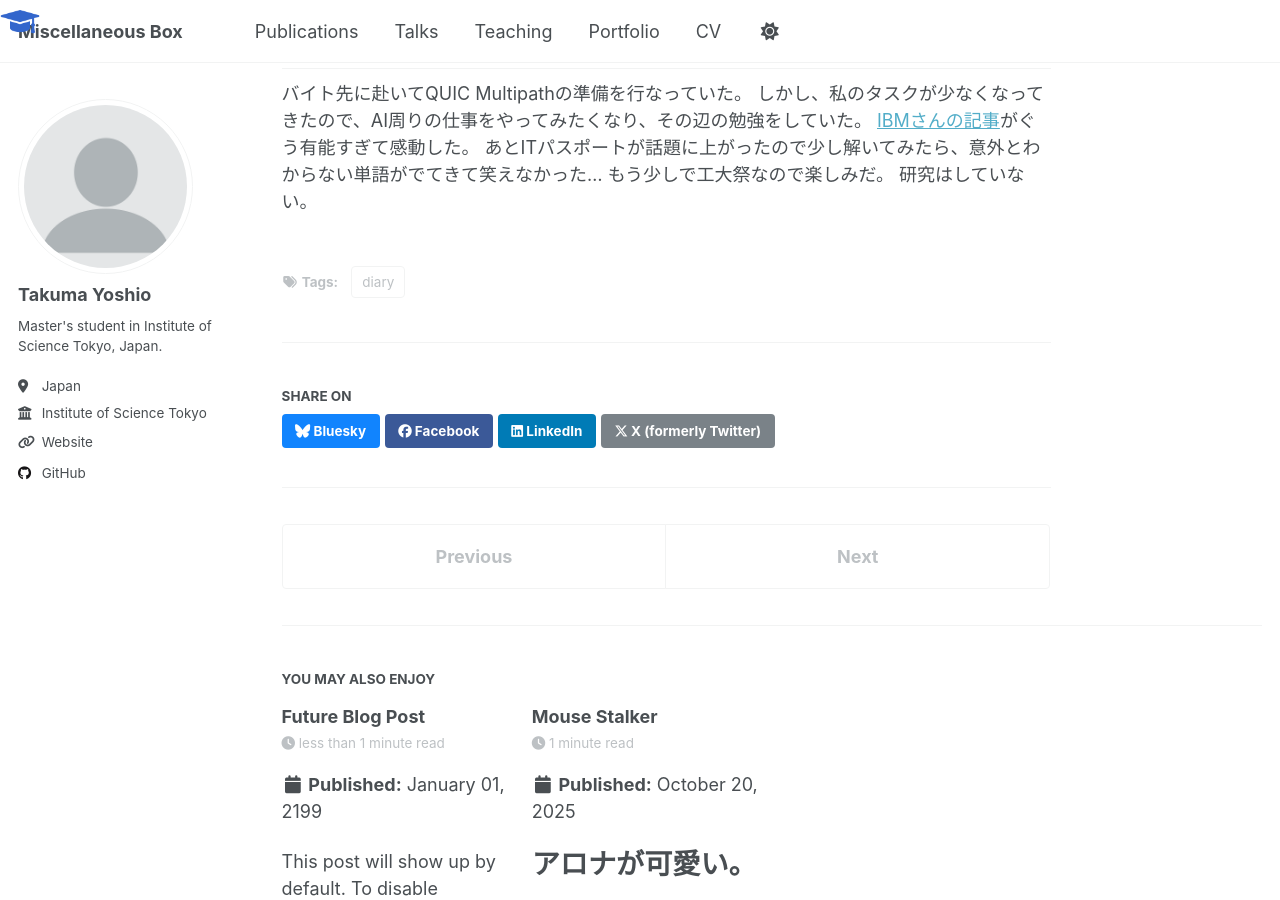
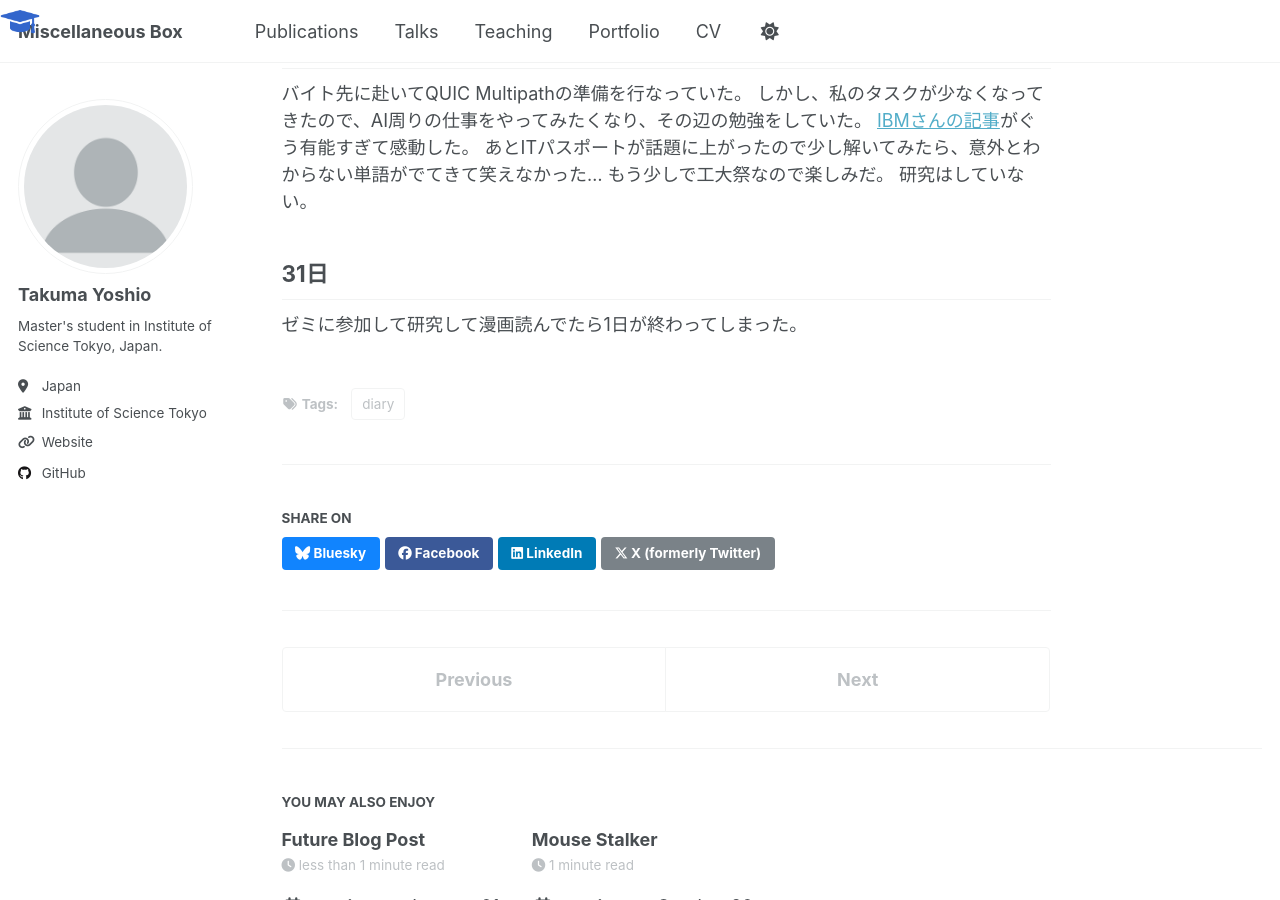
Before and after one commit to ta-yoshi02/ta-yoshi02.github.io, a Jekyll site: the page built from _posts/2025-10-10-blog-post.md, in a window 1280 px wide and 900 px high, scrolled down 3574 px. Built offline with Jekyll 4.4.1, drawn with Linux system fonts in a browser that asks for light colours; a script that is not in the unit is left out.

Commit message:
31日日記

```diff
--- a/_posts/2025-10-10-blog-post.md
+++ b/_posts/2025-10-10-blog-post.md
@@ -116,3 +116,6 @@ Kanonのフレームワークを見て機能追加をしている途中。
 あとITパスポートが話題に上がったので少し解いてみたら、意外とわからない単語がでてきて笑えなかった...
 もう少しで工大祭なので楽しみだ。
 研究はしていない。
+
+## 31日
+ゼミに参加して研究して漫画読んでたら1日が終わってしまった。
```
